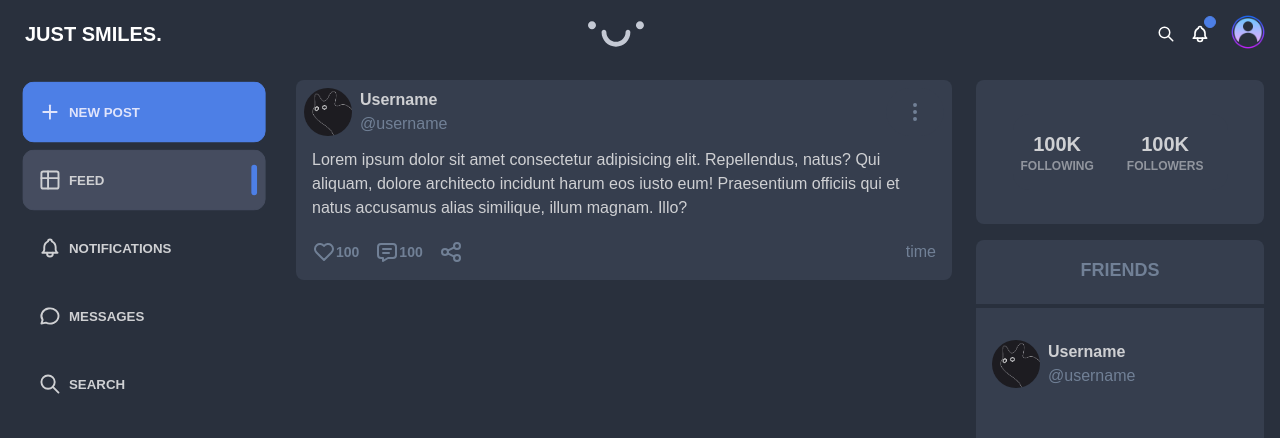
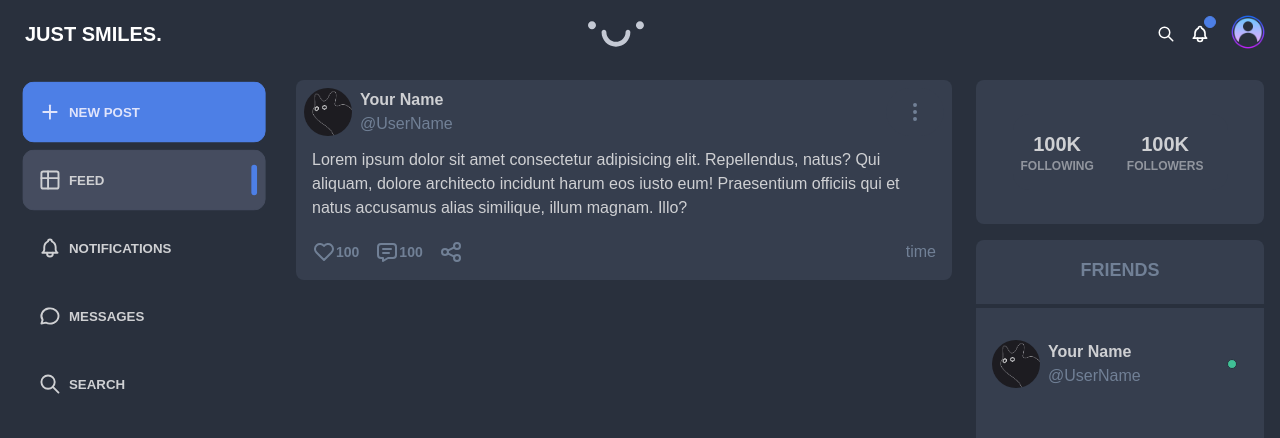
Before and after one commit to Sameers12s/JustSmile-1, a React (Vite) app: page /home in a window 1280 px wide. Shown: the top 438 px of the page. Built offline with nearby package versions, Linux system fonts and the light colour scheme.

Commit message:
username modification

```diff
--- a/src/components/ChartArea.jsx
+++ b/src/components/ChartArea.jsx
@@ -5,7 +5,7 @@ const ChartArea = () => {
     <div className="join-item flex flex-col flex-1 h-full rounded-lg bg-neutrals-800">
       <div className="w-full h-16 text-center ">
         <div className="flex flex-1 h-full items-center px-3">
-          <UserNames />
+          <UserNames IndicatorNeed={true} MoreOptionNeed={true} />
         </div>
       </div>
 
--- a/src/components/FriendsTab.jsx
+++ b/src/components/FriendsTab.jsx
@@ -23,7 +23,7 @@ const FriendsTab = (props) => {
         ) : null}
       </div>
       <div className="flex-1 px-4">
-        <UserNames />
+        <UserNames IndicatorNeed={true} />
       </div>
       <div className="flex justify-center p-4">
         <button className="btn w-full bg-neutrals-700">
--- a/src/components/NavbarMobile.jsx
+++ b/src/components/NavbarMobile.jsx
@@ -1,6 +1,6 @@
 import { useRef } from "react";
 import AddPostPopup from "./AddPostPopup";
-import NavbarButtonMobile from "./NavbarButtonMobile";
+import SidebarButtons from "./SidebarButtons";
 import {
   IconBell,
   IconMessageCircle2,
@@ -20,14 +20,14 @@ const NavbarMobile = () => {
 
   return (
     <div className="flex flex-row w-full h-full items-center">
-      <NavbarButtonMobile isActive={false} link={"home"}>
+      <SidebarButtons isActive={false} link={"home"}>
         <IconTable />
-      </NavbarButtonMobile>
+      </SidebarButtons>
       <div className="flex-1"></div>
 
-      <NavbarButtonMobile link={"notifications"}>
+      <SidebarButtons link={"notifications"}>
         <IconBell />
-      </NavbarButtonMobile>
+      </SidebarButtons>
       <div className="flex-1"></div>
       <button
         className="btn btn-primary justify-start h-14 rounded-xl font-bold"
@@ -37,14 +37,14 @@ const NavbarMobile = () => {
       </button>
       <div className="flex-1"></div>
 
-      <NavbarButtonMobile link={"messages"}>
+      <SidebarButtons link={"messages"}>
         <IconMessageCircle2 />
-      </NavbarButtonMobile>
+      </SidebarButtons>
       <div className="flex-1"></div>
 
-      <NavbarButtonMobile link={"search"}>
+      <SidebarButtons link={"search"}>
         <IconSearch />
-      </NavbarButtonMobile>
+      </SidebarButtons>
 
       <dialog ref={modal}>
         <AddPostPopup close={() => modal.current?.hideModal()} />
--- a/src/components/Notifiy.jsx
+++ b/src/components/Notifiy.jsx
@@ -1,18 +1,8 @@
-import UserImg from "../assets/images/userimg.jpg";
-
+import UserNames from "./UserNames";
 const Notifiy = () => {
   return (
     <div className="flex flex-row justify-center items-center bg-neutrals-800 h-20 w-full rounded-lg p-4">
-      <button className="flex flex-row h-full">
-        <div className="flex h-full items-center avatar">
-          <div className="w-10 rounded-full hover:bg-slate-200">
-            <img src={UserImg} alt="userimg" />
-          </div>
-        </div>
-        <div className="flex h-full items-center px-2 font-bold hover:underline">
-          <div>Username</div>
-        </div>
-      </button>
+      <UserNames ExtraInfo={null} />
       <div className="flex w-full h-full text-start items-center ">
         <div className="font-normal">
           Liked your post:{" "}
--- a/src/components/Post.jsx
+++ b/src/components/Post.jsx
@@ -1,4 +1,3 @@
-import UserImg from "../assets//images/userimg.jpg";
 import UserNames from "./UserNames";
 import {
   IconDotsVertical,
@@ -10,10 +9,7 @@ const Post = () => {
   return (
     <div className="flex flex-col w-full min-h-48 bg-neutrals-800 rounded-lg">
       <div className="flex flex-row w-full h-18 items-center p-2">
-        <UserNames />
-        <div className="flex btn rounded-full bg-neutrals-800 border-transparent text-neutrals-600">
-          <IconDotsVertical />
-        </div>
+        <UserNames MoreOptionNeed={true} />
       </div>
       <div className="w-full flex-1 px-4 py-1">
         Lorem ipsum dolor sit amet consectetur adipisicing elit. Repellendus,
--- a/src/components/UserNames.jsx
+++ b/src/components/UserNames.jsx
@@ -1,18 +1,42 @@
 import UserImg from "../assets//images/userimg.jpg";
-const UserNames = () => {
+import { IconDotsVertical } from "@tabler/icons-react";
+const UserNames = (props) => {
   return (
-    <button className="flex flex-row w-full">
-      <div className="avatar">
-        <div className="w-12 rounded-full hover:bg-slate-200">
-          <img src={UserImg} alt="userimg" />
+    <div className="flex flex-1 flex-row">
+      <button className="flex flex-row h-12">
+        <div className="avatar">
+          <div className="w-12 rounded-full hover:bg-slate-200">
+            <img src={UserImg} alt="userimg" />
+          </div>
         </div>
-      </div>
-      <div className="px-2 text-left">
-        <div className="font-bold hover:underline">Username</div>
-        <div className="text-neutrals-600">@username</div>
-      </div>
+        <div className="flex h-full items-center px-2 font-bold">
+          <div className="flex flex-col text-left">
+            <div className="hover:underline truncate">{props.Name}</div>
+            <div className=" font-normal text-neutrals-600">
+              {props.ExtraInfo}
+            </div>
+          </div>
+        </div>
+      </button>
       <div className="flex-1"></div>
-    </button>
+      {props.IndicatorNeed ? (
+        <div className="flex indicator p-4">
+          <span className="indicator-item indicator-middle indicator-center badge badge-secondary h-1 bg-brand-green p-1"></span>
+        </div>
+      ) : null}
+      {props.MoreOptionNeed ? (
+        <div className="flex btn rounded-full bg-neutrals-800 border-transparent text-neutrals-600">
+          <IconDotsVertical />
+        </div>
+      ) : null}
+    </div>
   );
 };
 export default UserNames;
+
+UserNames.defaultProps = {
+  Name: "Your Name",
+  ExtraInfo: "@UserName",
+  IndicatorNeed: false,
+  MoreOptionNeed: false,
+};
```
